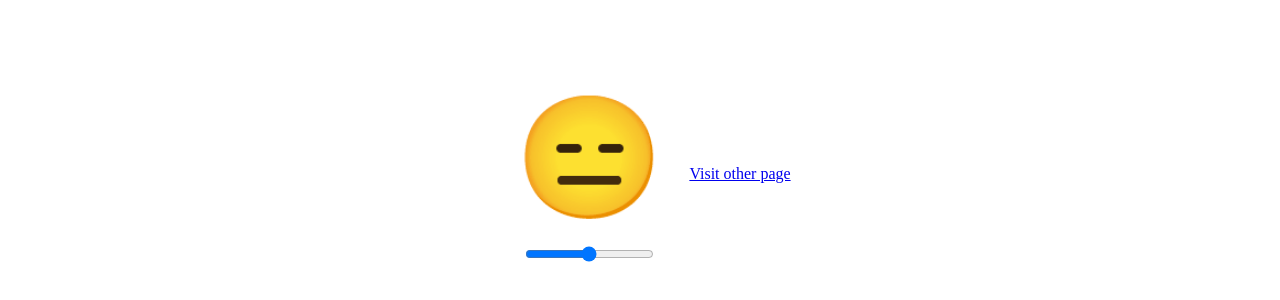
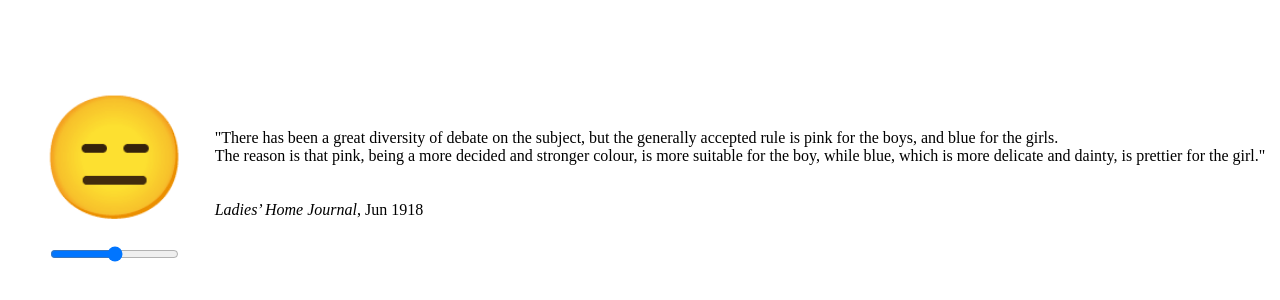
Before and after one commit to gregiee/gregiee.github.io, a plain HTML site: page keyword/index.html in a window 1280 px wide. Shown: the part 234-534 px from the top of the page. Drawn offline with nearby package versions, Linux system fonts and the light colour scheme.

Commit message:
Update index.html

```diff
--- a/keyword/index.html
+++ b/keyword/index.html
@@ -17,7 +17,14 @@
 		<input type="range" min="0" max="4" step="1">
 	</div>
 	<div>
-		<a href="keyword.html">Visit other page</a>
+		"There has been a great diversity of debate on the subject,
+		but the generally accepted rule is pink for the boys, and blue
+		for the girls. </br>The reason is that pink, being a more
+		decided and stronger colour, is more suitable for the boy,
+		while blue, which is more delicate and dainty, is prettier
+		for the girl."
+		</br></br></br>
+		<i>Ladies’ Home Journal</i>, Jun 1918
 	</div>
 	<script src="https://ajax.googleapis.com/ajax/libs/jquery/2.2.2/jquery.min.js"></script>
 	<script src="js/script.js"></script>
```
